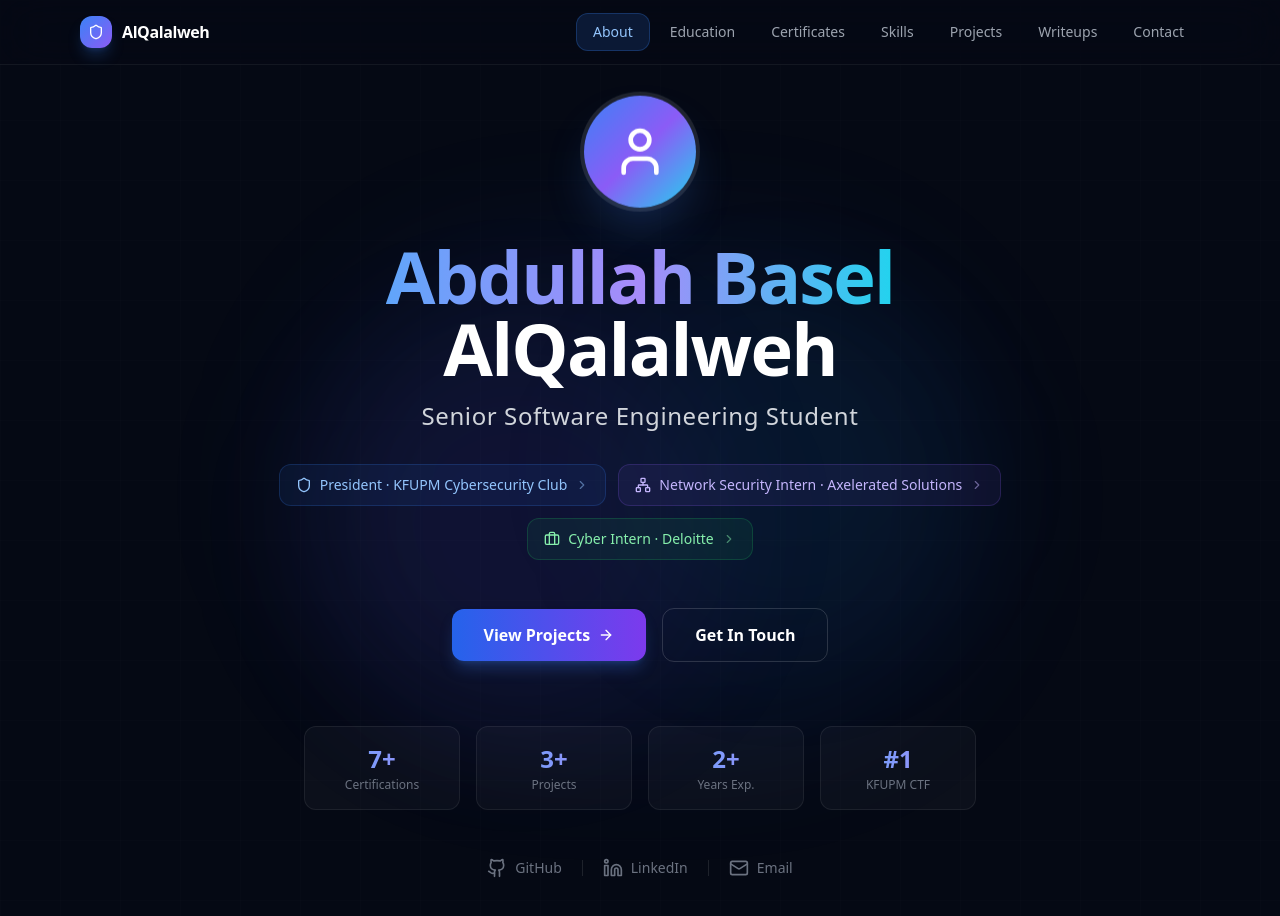
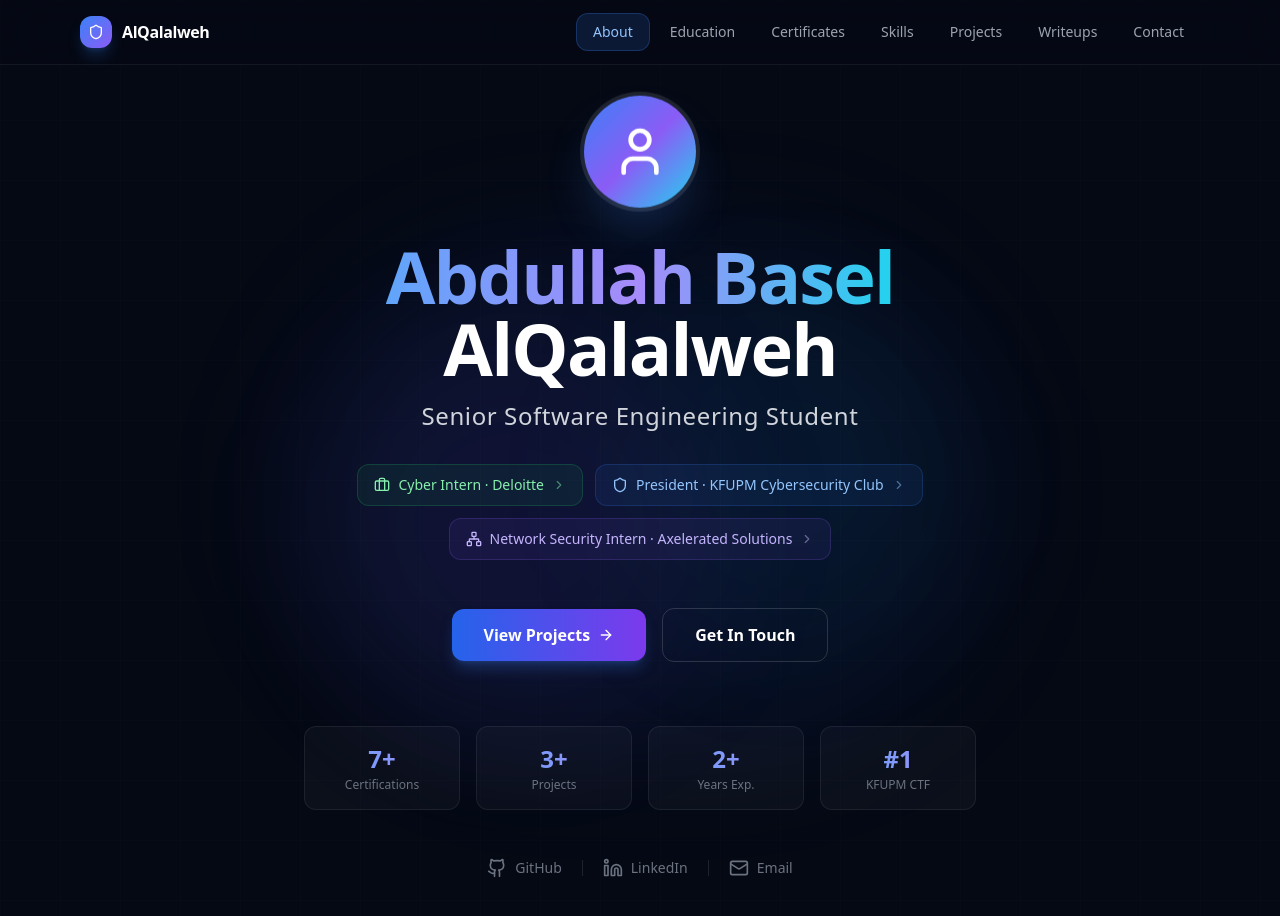
Before and after one commit to qalalweh4/myportiolio, a Next.js app: page / in a window 1280 px wide. Shown: the top 916 px of the page. Built offline with nearby package versions, Linux system fonts and the light colour scheme.

Commit message:
Move Deloitte intern chip to top of role chips
Co-Authored-By: Claude Opus 4.8 <noreply@anthropic.com>

```diff
--- a/app/page.tsx
+++ b/app/page.tsx
@@ -50,6 +50,16 @@ export default function HomePage() {
         {/* Role chips */}
         <div className="flex flex-wrap justify-center gap-3 mb-12">
           <a
+            href="https://www2.deloitte.com/"
+            target="_blank"
+            rel="noopener noreferrer"
+            className="inline-flex items-center gap-2 px-4 py-2.5 rounded-xl bg-green-500/[0.08] border border-green-500/20 text-green-300 text-sm font-medium hover:bg-green-500/15 hover:border-green-500/35 transition-all group"
+          >
+            <Briefcase className="w-4 h-4" />
+            Cyber Intern · Deloitte
+            <ChevronRight className="w-3.5 h-3.5 opacity-50 group-hover:opacity-100 group-hover:translate-x-0.5 transition-all" />
+          </a>
+          <a
             href="https://www.linkedin.com/company/kfupm-cybersecurity-club"
             target="_blank"
             rel="noopener noreferrer"
@@ -67,16 +77,6 @@ export default function HomePage() {
           >
             <Network className="w-4 h-4" />
             Network Security Intern · Axelerated Solutions
-            <ChevronRight className="w-3.5 h-3.5 opacity-50 group-hover:opacity-100 group-hover:translate-x-0.5 transition-all" />
-          </a>
-          <a
-            href="https://www2.deloitte.com/"
-            target="_blank"
-            rel="noopener noreferrer"
-            className="inline-flex items-center gap-2 px-4 py-2.5 rounded-xl bg-green-500/[0.08] border border-green-500/20 text-green-300 text-sm font-medium hover:bg-green-500/15 hover:border-green-500/35 transition-all group"
-          >
-            <Briefcase className="w-4 h-4" />
-            Cyber Intern · Deloitte
             <ChevronRight className="w-3.5 h-3.5 opacity-50 group-hover:opacity-100 group-hover:translate-x-0.5 transition-all" />
           </a>
         </div>
```
